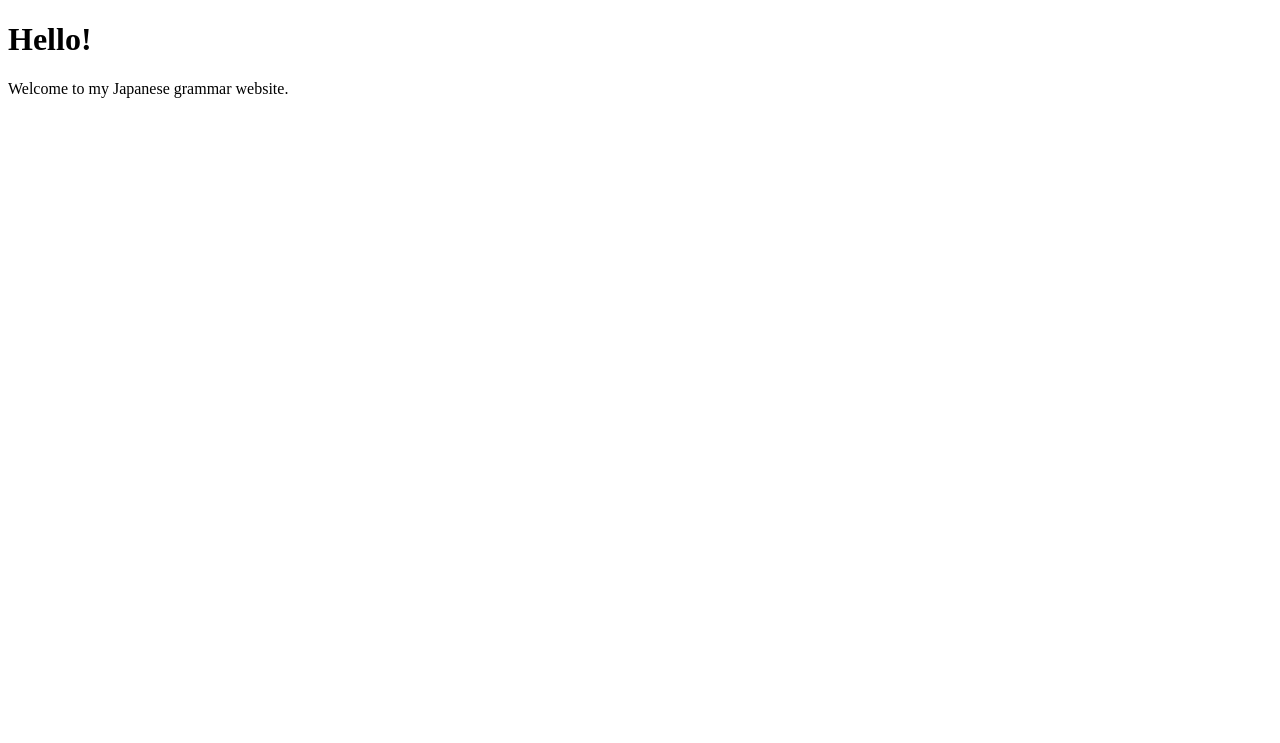
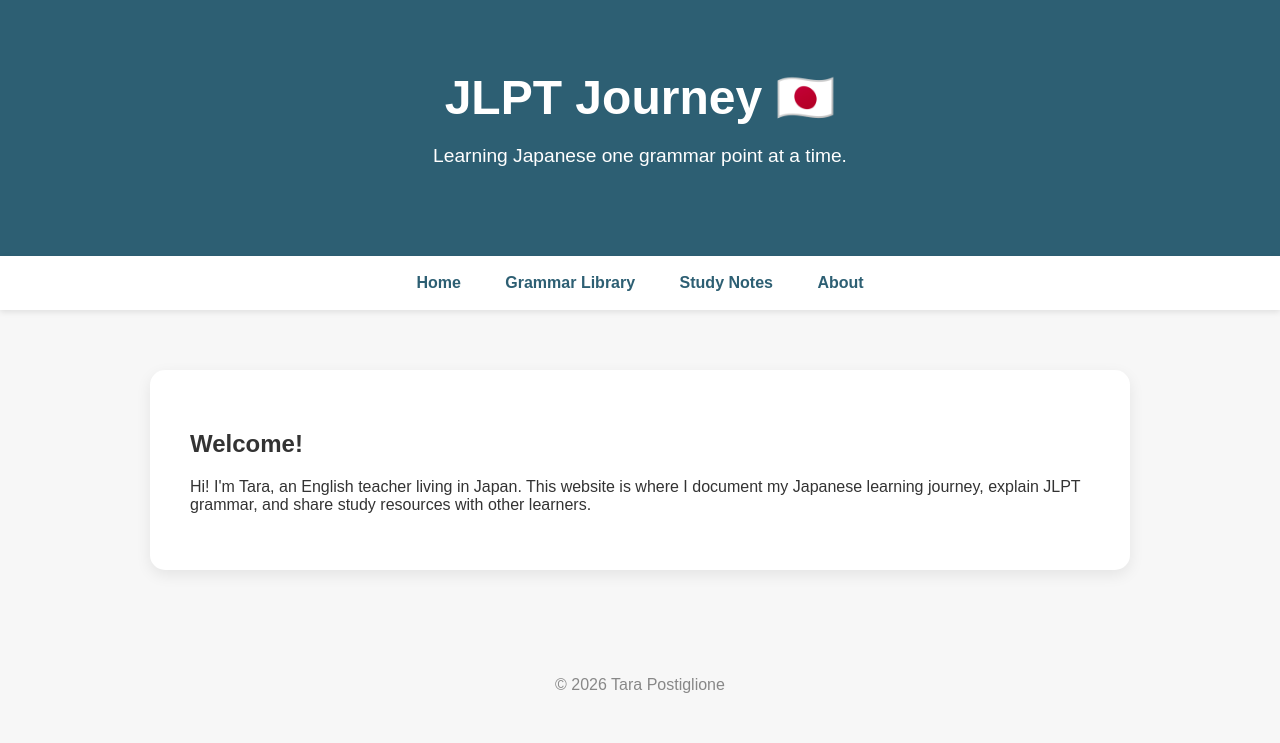
Before and after one commit to postiglionetara/JLPT-Journey, a plain HTML site: page index.html in a window 1280 px wide. Drawn offline with Linux system fonts and the light colour scheme.

Commit message:
Create homepage

```diff
--- a/index.html
+++ b/index.html
@@ -3,13 +3,45 @@
 <head>
     <meta charset="UTF-8">
     <meta name="viewport" content="width=device-width, initial-scale=1.0">
-    <title>Tara Postiglione</title>
+    <title>JLPT Journey</title>
+
+    <link rel="stylesheet" href="style.css">
 </head>
+
 <body>
 
-<h1>Hello!</h1>
+<header>
+    <h1>JLPT Journey 🇯🇵</h1>
+    <p>Learning Japanese one grammar point at a time.</p>
+</header>
 
-<p>Welcome to my Japanese grammar website.</p>
+<nav>
+    <a href="#">Home</a>
+    <a href="#">Grammar Library</a>
+    <a href="#">Study Notes</a>
+    <a href="#">About</a>
+</nav>
+
+<main>
+
+<section class="hero">
+    <h2>Welcome!</h2>
+
+    <p>
+        Hi! I'm Tara, an English teacher living in Japan.
+        This website is where I document my Japanese learning journey,
+        explain JLPT grammar, and share study resources with other learners.
+    </p>
+
+</section>
+
+</main>
+
+<footer>
+
+<p>© 2026 Tara Postiglione</p>
+
+</footer>
 
 </body>
 </html>
--- /dev/null
+++ b/style.css
@@ -0,0 +1,51 @@
+body{
+    font-family: Arial, Helvetica, sans-serif;
+    margin:0;
+    background:#f7f7f7;
+    color:#333;
+}
+
+header{
+    background:#2d5f73;
+    color:white;
+    text-align:center;
+    padding:70px 20px;
+}
+
+header h1{
+    margin:0;
+    font-size:3em;
+}
+
+header p{
+    font-size:1.2em;
+}
+
+nav{
+    background:white;
+    text-align:center;
+    padding:18px;
+    box-shadow:0 2px 6px rgba(0,0,0,.1);
+}
+
+nav a{
+    text-decoration:none;
+    margin:20px;
+    color:#2d5f73;
+    font-weight:bold;
+}
+
+.hero{
+    max-width:900px;
+    margin:60px auto;
+    background:white;
+    padding:40px;
+    border-radius:15px;
+    box-shadow:0 5px 15px rgba(0,0,0,.08);
+}
+
+footer{
+    text-align:center;
+    padding:30px;
+    color:#888;
+}
```
